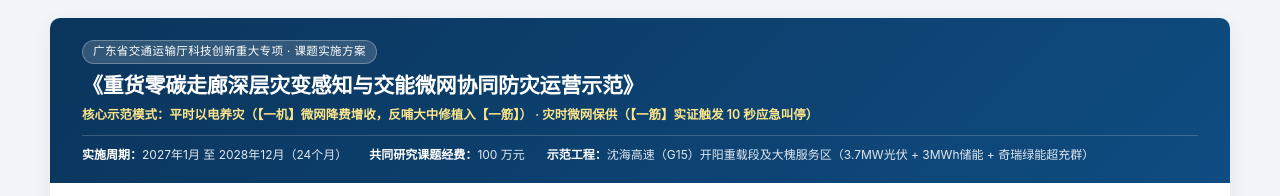
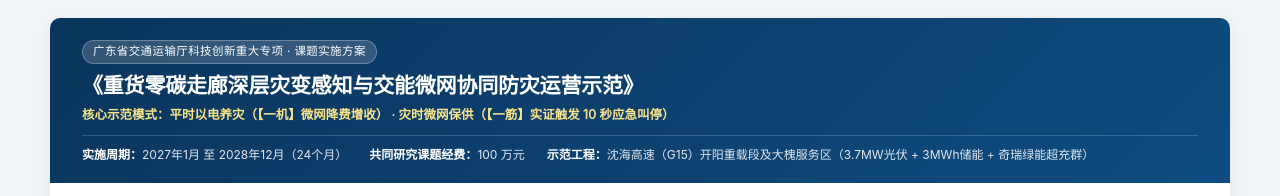
Before and after one commit to shaunaxin-bot/hubei-road-prototype, a plain HTML site: page zero_carbon_corridor.html in a window 1280 px wide. Shown: the top 196 px of the page. Drawn offline with Linux system fonts and the light colour scheme.

Commit message:
Remove extra clause from hero subtitle

```diff
--- a/zero_carbon_corridor.html
+++ b/zero_carbon_corridor.html
@@ -404,7 +404,7 @@
     <div class="hero">
         <div class="hero-badge">广东省交通运输厅科技创新重大专项 · 课题实施方案</div>
         <h1>《重货零碳走廊深层灾变感知与交能微网协同防灾运营示范》</h1>
-        <div style="font-size: 12.5px; color: #fde68a; font-weight: 600; margin: -6px 0 10px; line-height: 1.5;">核心示范模式：平时以电养灾（【一机】微网降费增收，反哺大中修植入【一筋】） · 灾时微网保供（【一筋】实证触发 10 秒应急叫停）</div>
+        <div style="font-size: 12.5px; color: #fde68a; font-weight: 600; margin: -6px 0 10px; line-height: 1.5;">核心示范模式：平时以电养灾（【一机】微网降费增收） · 灾时微网保供（【一筋】实证触发 10 秒应急叫停）</div>
         <div class="meta-strip">
             <span><strong>实施周期：</strong>2027年1月 至 2028年12月（24个月）</span>
             <span><strong>共同研究课题经费：</strong>100 万元</span>
```
